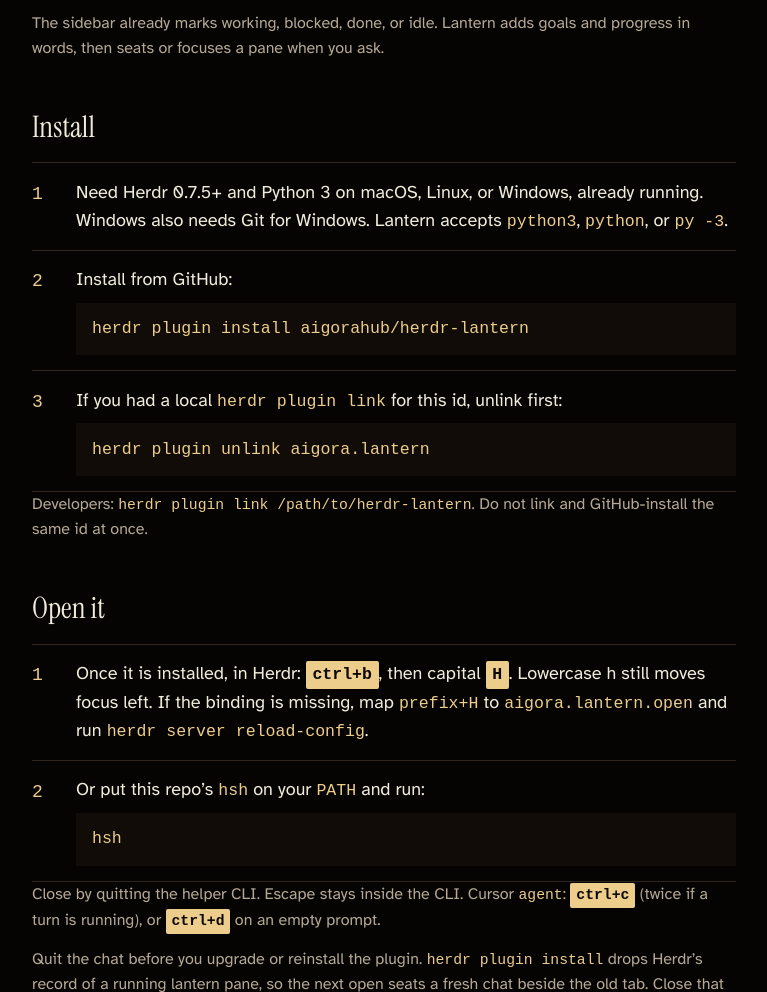
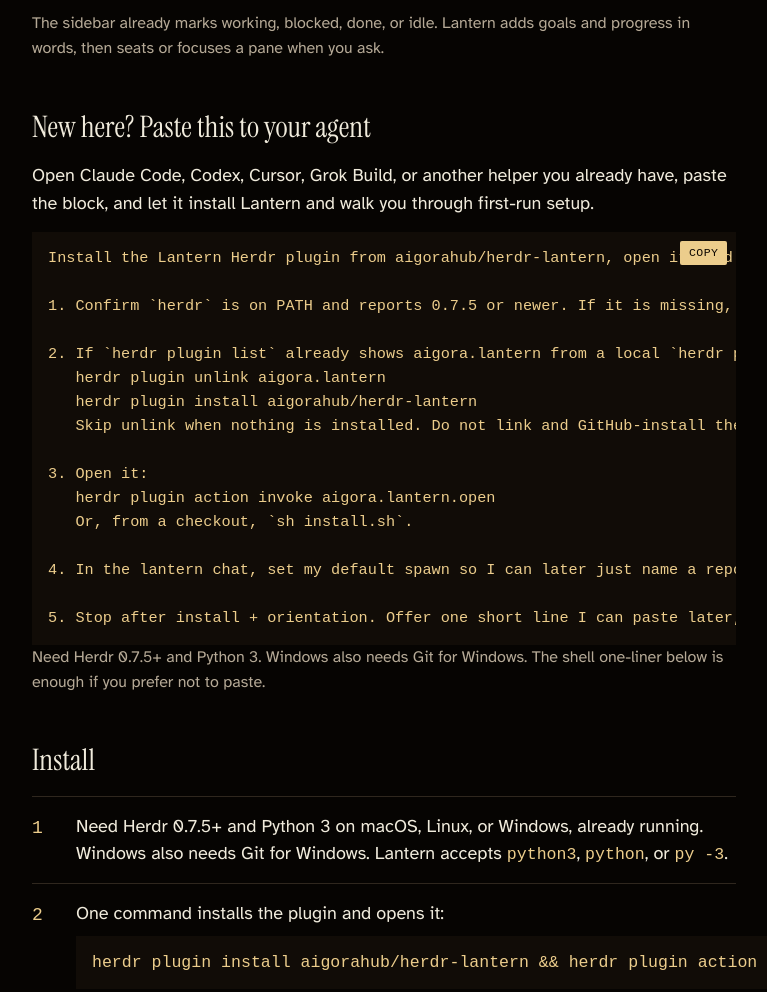
Before and after one commit to aigorahub/herdr-lantern, a plain HTML site: page docs/index.html in a window 1280 px wide. Shown: the part 792-1784 px from the top of the page, without its empty margins (256-1023 px from the left). Drawn offline with Linux system fonts and the light colour scheme; a web font is replaced by a local one.

Commit message:
Store a spawn default so naming a repo is enough.
New users get a first-run question and a one-command install; existing
users can keep what they have or set harness, model, and setting once.

```diff
--- a/docs/index.html
+++ b/docs/index.html
@@ -224,6 +224,26 @@
     .need { color: var(--wait); }
     .ok { color: var(--good); }
     .you { color: var(--gold); }
+    .paste {
+      position: relative;
+      margin: 0.75rem 0 0;
+    }
+    .paste pre { margin: 0; padding-right: 5.5rem; }
+    .copy {
+      position: absolute;
+      top: 0.55rem;
+      right: 0.55rem;
+      background: var(--gold);
+      color: oklch(0.14 0.02 70);
+      border: 0;
+      border-radius: 2px;
+      font-family: "Fragment Mono", ui-monospace, monospace;
+      font-size: 0.72rem;
+      letter-spacing: 0.04em;
+      text-transform: uppercase;
+      padding: 0.35rem 0.55rem;
+      cursor: pointer;
+    }
     footer {
       margin-top: 3rem;
       padding-top: 1.25rem;
@@ -242,7 +262,7 @@
       <img src="assets/lantern-banner.jpeg" width="1280" height="720" alt="The cobbler on a ridge at night, lantern in hand, looking down on his herd">
       <div class="hero-copy">
         <div class="wrap">
-          <p class="kicker">aigora.lantern · v0.9.10 · herdr 0.7.5+</p>
+          <p class="kicker">aigora.lantern · v0.9.11 · herdr 0.7.5+</p>
           <h1>Lantern, illuminating your herd</h1>
           <p class="lede">Herdr manages the herd. The herd is in the field. Lantern lights who needs you, what they are working toward, and how to get there. You talk. It runs <code>herdr</code>.</p>
         </div>
@@ -254,13 +274,36 @@
       <p>A Herdr plugin from the team that brought you <a href="https://github.com/aigorahub/elves">Elves</a>. It opens as a chat tab in its own Herdr workspace and starts the CLI you already use — Cursor <code>agent</code>, Devin, Claude Code, Codex, or Grok. That CLI drives Herdr. It is not a new chat product, and it does not cobble or land PRs.</p>
       <p class="note">The sidebar already marks working, blocked, done, or idle. Lantern adds goals and progress in words, then seats or focuses a pane when you ask.</p>
 
+      <h2 id="agent-onboarding">New here? Paste this to your agent</h2>
+      <p>Open Claude Code, Codex, Cursor, Grok Build, or another helper you already have, paste the block, and let it install Lantern and walk you through first-run setup.</p>
+      <div class="paste">
+        <button class="copy" type="button" data-copy="agent-onboard">Copy</button>
+        <pre><code id="agent-onboard">Install the Lantern Herdr plugin from aigorahub/herdr-lantern, open it, and walk me through first-run setup. Do not start a coding agent until I ask.
+
+1. Confirm `herdr` is on PATH and reports 0.7.5 or newer. If it is missing, stop and tell me to install Herdr from https://herdr.dev first.
+
+2. If `herdr plugin list` already shows aigora.lantern from a local `herdr plugin link`, leave that checkout. Otherwise install from GitHub:
+   herdr plugin unlink aigora.lantern
+   herdr plugin install aigorahub/herdr-lantern
+   Skip unlink when nothing is installed. Do not link and GitHub-install the same id at once.
+
+3. Open it:
+   herdr plugin action invoke aigora.lantern.open
+   Or, from a checkout, `sh install.sh`.
+
+4. In the lantern chat, set my default spawn so I can later just name a repo. Ask me the harness, model, and setting I want (for example Cursor Grok 4.6 high fast, Claude Opus high, or Codex 5.6 sol high fast). Store that with `$HERDR_PLUGIN_ROOT/bin/onboard apply`. Then explain, briefly: Lantern lights the Herdr field; I talk; it runs herdr. "Open battle-paddle" uses the default I just set.
+
+5. Stop after install + orientation. Offer one short line I can paste later, such as: open battle-paddle.</code></pre>
+      </div>
+      <p class="note">Need Herdr 0.7.5+ and Python 3. Windows also needs Git for Windows. The shell one-liner below is enough if you prefer not to paste.</p>
+
       <h2>Install</h2>
       <ol class="steps">
         <li><div>Need Herdr 0.7.5+ and Python 3 on macOS, Linux, or Windows, already running. Windows also needs Git for Windows. Lantern accepts <code>python3</code>, <code>python</code>, or <code>py -3</code>.</div></li>
         <li>
           <div>
-            Install from GitHub:
-            <pre>herdr plugin install aigorahub/herdr-lantern</pre>
+            One command installs the plugin and opens it:
+            <pre>herdr plugin install aigorahub/herdr-lantern &amp;&amp; herdr plugin action invoke aigora.lantern.open</pre>
           </div>
         </li>
         <li>
@@ -270,7 +313,7 @@
           </div>
         </li>
       </ol>
-      <p class="note">Developers: <code>herdr plugin link /path/to/herdr-lantern</code>. Do not link and GitHub-install the same id at once.</p>
+      <p class="note">The first lantern chat asks what to open when you just name a repo. Developers: <code>herdr plugin link /path/to/herdr-lantern</code>. Do not link and GitHub-install the same id at once.</p>
 
       <h2>Open it</h2>
       <ol class="steps">
@@ -386,7 +429,8 @@
         <li>“Who is working, blocked, or done?”<span>Inspect-only. It reads <code>herdr agent list</code>.</span></li>
         <li>“What are they working toward?”<span>Titles, Claude <code>/goal</code> / recap lines, who is waiting on a merge. Status alone is not progress.</span></li>
         <li>“Jump me to the love-spark agent.”<span>Reuse the workspace. Unnamed agents use a pane id, e.g. <code>w1X:p1</code>.</span></li>
-        <li>“Open the image maker repo with claude.”<span>Reuse if they are already there. Slugs: <code>image-maker</code>, not “Image Maker”.</span></li>
+        <li>“Open battle paddle.”<span>No harness named: uses your spawn default. Set that on first run, or say “make Cursor Grok 4.6 high fast my default spawn”.</span></li>
+        <li>“Open the image maker repo with claude.”<span>Reuse if they are already there. An explicit kind or model always wins. Slugs: <code>image-maker</code>, not “Image Maker”.</span></li>
         <li>“There is a PR on battle-paddle. Get a Codex review.”<span>Resolve the repository and PR first. Check the model before any workspace or tab change. Lantern does not edit the repository.</span></li>
         <li>“Open battle paddle with Grok.”<span>Bare Grok means Cursor with a live Cursor Grok model. Say Grok Build to use the Grok CLI.</span></li>
         <li>“Create a GitHub repo for X.”<span>Always <code>gh repo create --private</code>. Public only when you ask for public.</span></li>
@@ -395,7 +439,7 @@
       </ul>
 
       <h2>Pick your helper CLI</h2>
-      <p>The lantern chat is one CLI. That is yours. It is not a shared team model. <code>HELPER_SPAWN_KIND</code> is separate: the default <code>--kind</code> when Lantern starts an agent for your work (usually <code>claude</code>).</p>
+      <p>The lantern chat is one CLI. That is yours. It is not a shared team model. The spawn default is separate: <code>HELPER_SPAWN_KIND</code>, <code>HELPER_SPAWN_MODEL</code>, and <code>HELPER_SPAWN_EFFORT</code> are what Lantern opens when you just name a repo.</p>
       <p class="note">Claude, Grok, and Cursor seats start in the smart-auto permission tier. Codex seats pass <code>--dangerously-bypass-approvals-and-sandbox</code> so they do not stop for command or sandbox confirms. The herdr wrapper puts that flag immediately after <code>--</code>, including when the seat omitted it or placed it after resume or review. bypassPermissions, <code>--yolo</code>, <code>--force</code>, and <code>--always-approve</code> stay off unless a user asks for yolo and confirms the exact flag and lost protections. Before seating, Lantern checks the live model catalog and availability. After a seat, it renames the tab to <code>&lt;slug&gt; · &lt;kind&gt;</code> and reports the kind, model, effort, Fast state, and task.</p>
       <table>
         <thead>
@@ -435,6 +479,8 @@
 HELPER_EFFORT=""
 HELPER_CWD="~"
 HELPER_SPAWN_KIND="claude"
+HELPER_SPAWN_MODEL=""
+HELPER_SPAWN_EFFORT=""
 HELPER_PERMISSION="smart"
 HELPER_EXTRA_ARGS=""</pre>
       <p class="note">Empty <code>HELPER_AGENT</code> picks the first of those CLIs on <code>PATH</code>. Conf is <code>KEY=value</code> only; it is never sourced. After an upgrade, copy repo <code>prompt.md</code> over the seeded file if you want the latest rules.</p>
@@ -449,5 +495,17 @@
       </footer>
     </div>
   </main>
+  <script>
+    document.querySelectorAll("[data-copy]").forEach(function (button) {
+      button.addEventListener("click", function () {
+        var node = document.getElementById(button.getAttribute("data-copy"));
+        if (!node) return;
+        navigator.clipboard.writeText(node.textContent).then(function () {
+          button.textContent = "Copied";
+          setTimeout(function () { button.textContent = "Copy"; }, 1500);
+        });
+      });
+    });
+  </script>
 </body>
 </html>
```
Also changed, not shown: howto.html (+7 -5 lines), 12 other files.
